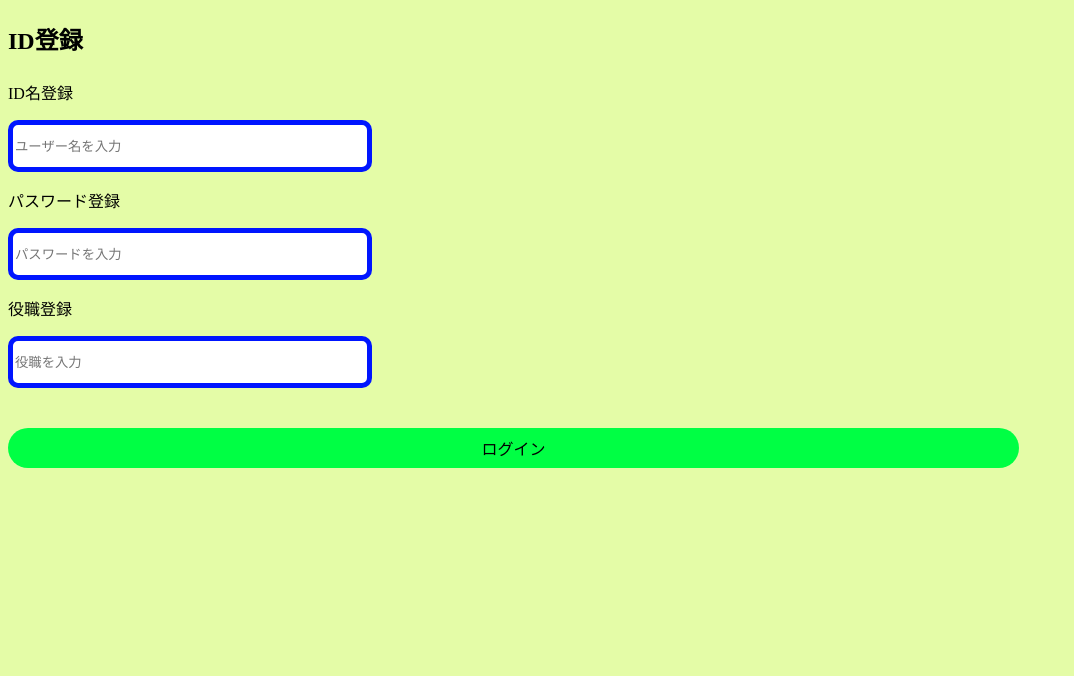
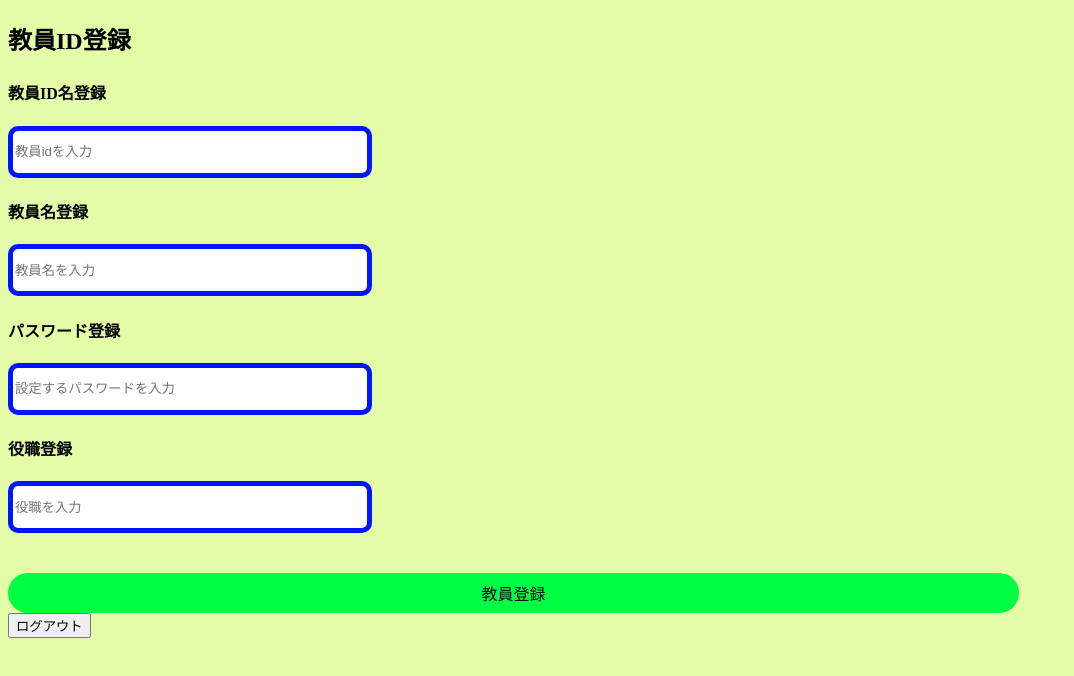
Before and after one commit to KOYAMA-TOMOKI/timeCard, a website: page frontend/admin.html in a window 1280 px wide. Shown: the part 70-746 px from the top of the page, without its empty margins (0-1074 px from the left). Drawn offline with Linux system fonts and the light colour scheme.

Commit message:
登録画面完了

```diff
--- a/frontend/admin.html
+++ b/frontend/admin.html
@@ -12,16 +12,25 @@
         <h1>管理者画面</h1>
 
         <!--管理者ログインフォーム-->
-        <h2><p>ID登録</p></h2>
-        <p>ID名登録</p>
-        <input type="text" id="admin_username" class="textbox" placeholder="ユーザー名を入力" tabindex="0">
-        <p>パスワード登録</p>
-        <input type="password" id="admin_pass" class="textbox" placeholder="パスワードを入力" tabindex="0">
-        <p>役職登録</p>
+        <h2><p>教員ID登録</p></h2>
+        <h4><p>教員ID名登録</p></h4>
+        <input type="text" id="admin_id" class="textbox" placeholder="教員idを入力" tabindex="0">
+
+        <h4><p>教員名登録</p></h4>
+        <input type="text" id="admin_name" class="textbox" placeholder="教員名を入力" tabindex="0">
+
+        <h4><p>パスワード登録</p></h4>
+        <input type="password" id="admin_pass" class="textbox" placeholder="設定するパスワードを入力" tabindex="0">
+
+        <h4><p>役職登録</p></h4>
         <input type="text" id="admin_post" class="textbox" placeholder="役職を入力" tabindex="0">
 
-        <input type="button" value="ログイン" class="button margin" onclick="adminLogin()">
+        <!--教員登録ボタン-->
+        <input type="button" value="教員登録" class="button margin" onclick="reginsterTeacher()">
     </div>
+
+    <!-- ログアウトボタン -->
+    <button onclick="logout()">ログアウト</button>
 
     <!--javascriptファイルを読み込む-->
     <script src="js/admin.js" defer></script>
```
Also changed, not shown: frontend/index.html (+2 -2 lines), frontend/js/taikin.js (+18 -20 lines).
